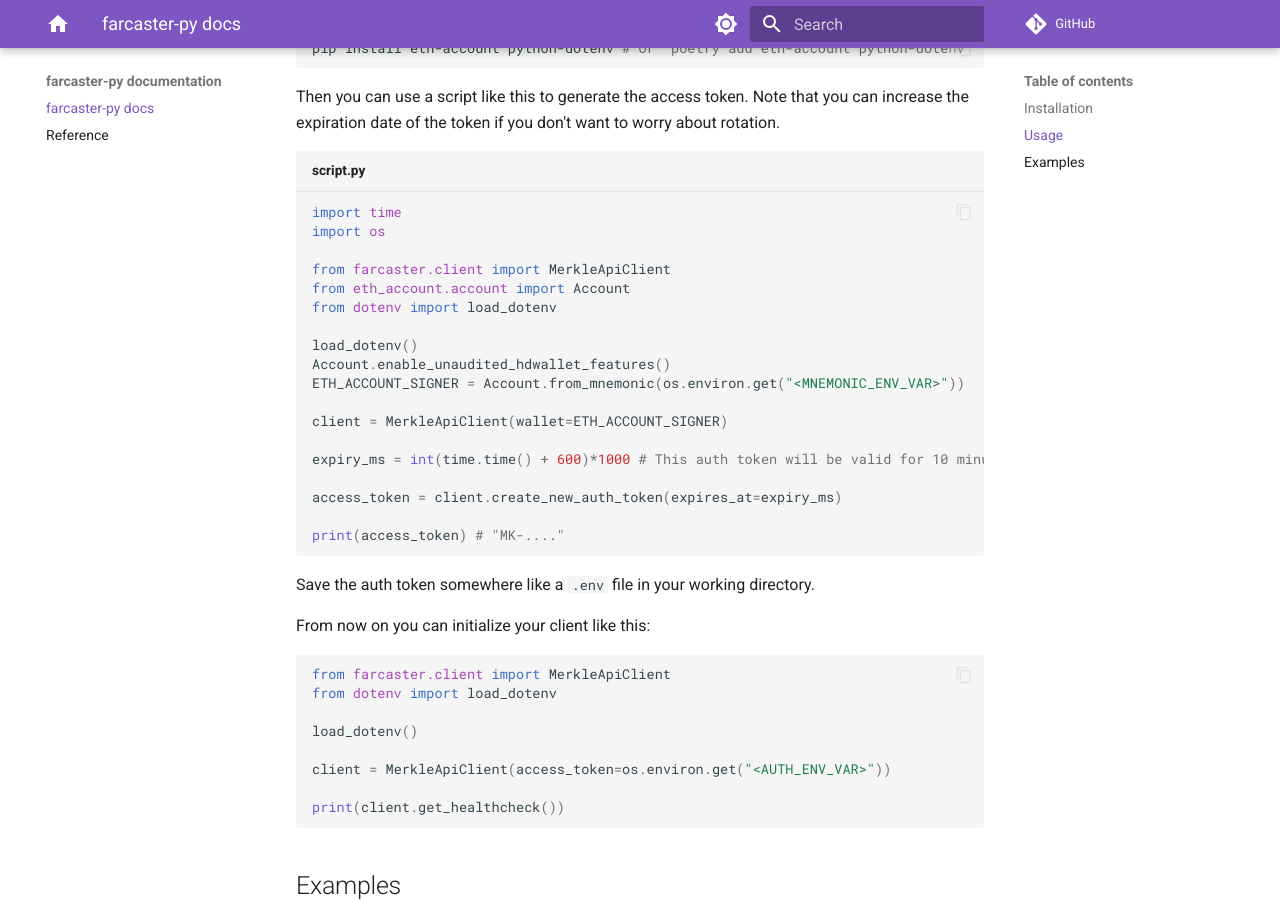
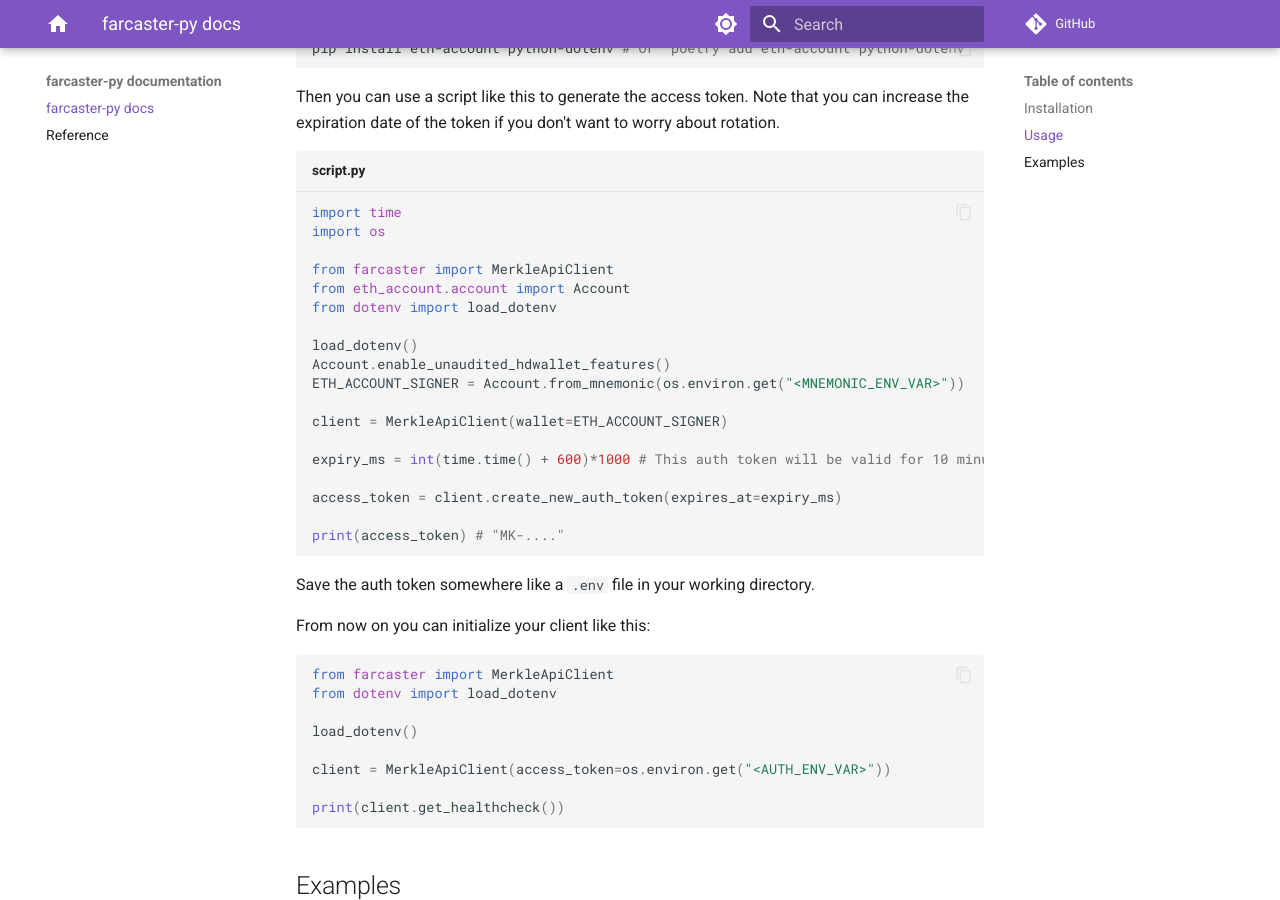
Before and after one commit to a16z/farcaster-py, an MkDocs documentation site: the page built from docs/index.md, in a window 1280 px wide and 900 px high, scrolled down 580 px. Built offline with MkDocs 1.6.1 and Material for MkDocs 9.7.7, drawn with Linux system fonts in a browser that asks for light colours; comment, search, counter and statistics services are not loaded.

Commit message:
moving MerkleApiClient to top level

````diff
--- a/docs/index.md
+++ b/docs/index.md
@@ -29,7 +29,7 @@
 import time
 import os
 
-from farcaster.client import MerkleApiClient
+from farcaster import MerkleApiClient
 from eth_account.account import Account
 from dotenv import load_dotenv
 
@@ -51,7 +51,7 @@
 From now on you can initialize your client like this:
 
 ```python
-from farcaster.client import MerkleApiClient
+from farcaster import MerkleApiClient
 from dotenv import load_dotenv
 
 load_dotenv()
--- a/farcaster/__init__.py
+++ b/farcaster/__init__.py
@@ -1,6 +1,8 @@
 """farcaster-py is a Python SDK for the Farcaster Protocol"""
 
 import sys
+
+from .client import MerkleApiClient
 
 if sys.version_info >= (3, 8):
     from importlib import metadata as importlib_metadata
````
Also changed, not shown: README.md (+2 -2 lines).
